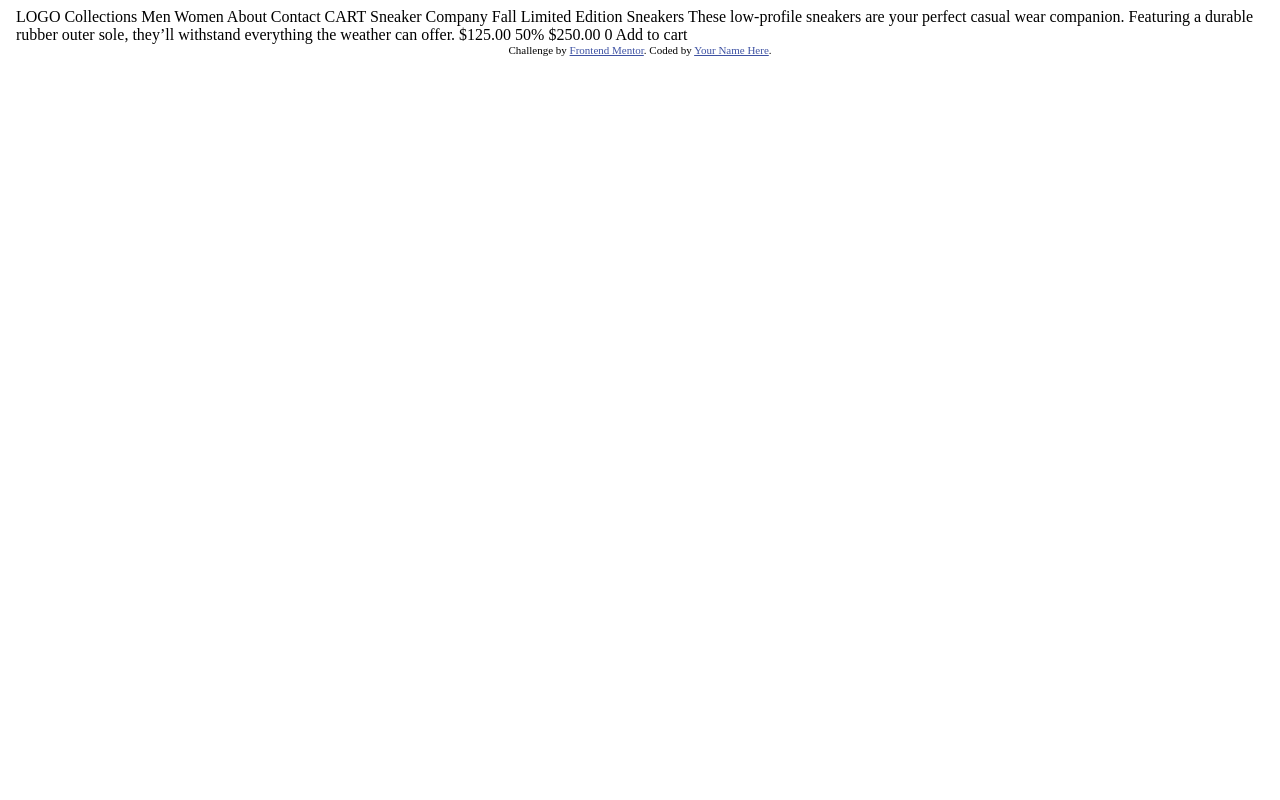
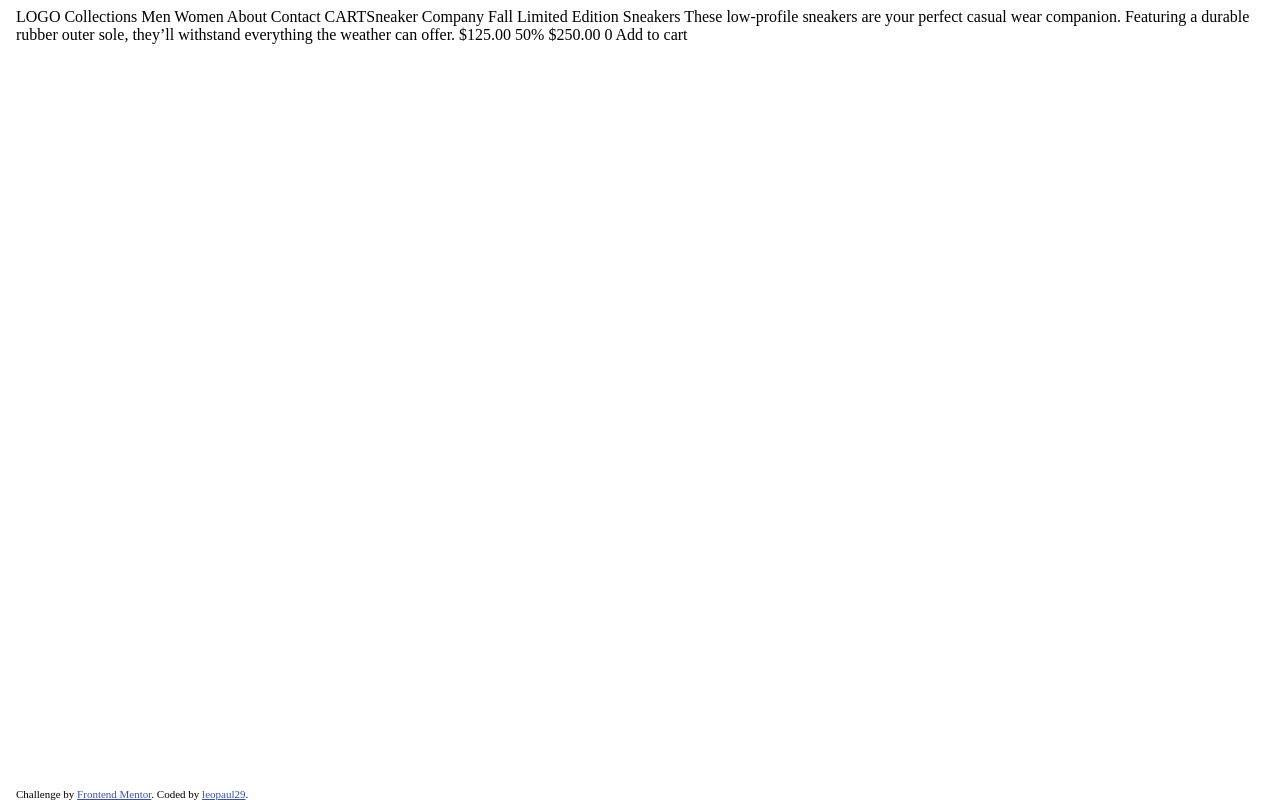
Before and after one commit to leopaul29/frontendmentor-ecommerce-product-page-main, an Angular app in the folder frontendmentor-ecommerce-product-page-main/: page / in a window 1280 px wide. Built offline with nearby package versions, Linux system fonts and the light colour scheme.

Commit message:
fix: update frontendmentor ref

```diff
--- a/frontendmentor-ecommerce-product-page-main/src/app/app.component.html
+++ b/frontendmentor-ecommerce-product-page-main/src/app/app.component.html
@@ -15,6 +15,8 @@
     .attribution {
       font-size: 11px;
       text-align: center;
+      position: absolute;
+      bottom: 0;
     }
 
     .attribution a {
@@ -25,24 +27,12 @@
 
 <body>
   <ec-navbar></ec-navbar>
+  <ec-product></ec-product>
 
-  Sneaker Company
-
-  Fall Limited Edition Sneakers
-
-  These low-profile sneakers are your perfect casual wear companion. Featuring a
-  durable rubber outer sole, they’ll withstand everything the weather can offer.
-
-  $125.00
-  50%
-  $250.00
-
-  0
-  Add to cart
 
   <div class="attribution">
     Challenge by <a href="https://www.frontendmentor.io?ref=challenge" target="_blank">Frontend Mentor</a>.
-    Coded by <a href="#">Your Name Here</a>.
+    Coded by <a href="https://github.com/leopaul29">leopaul29</a>.
   </div>
 </body>
 
```
